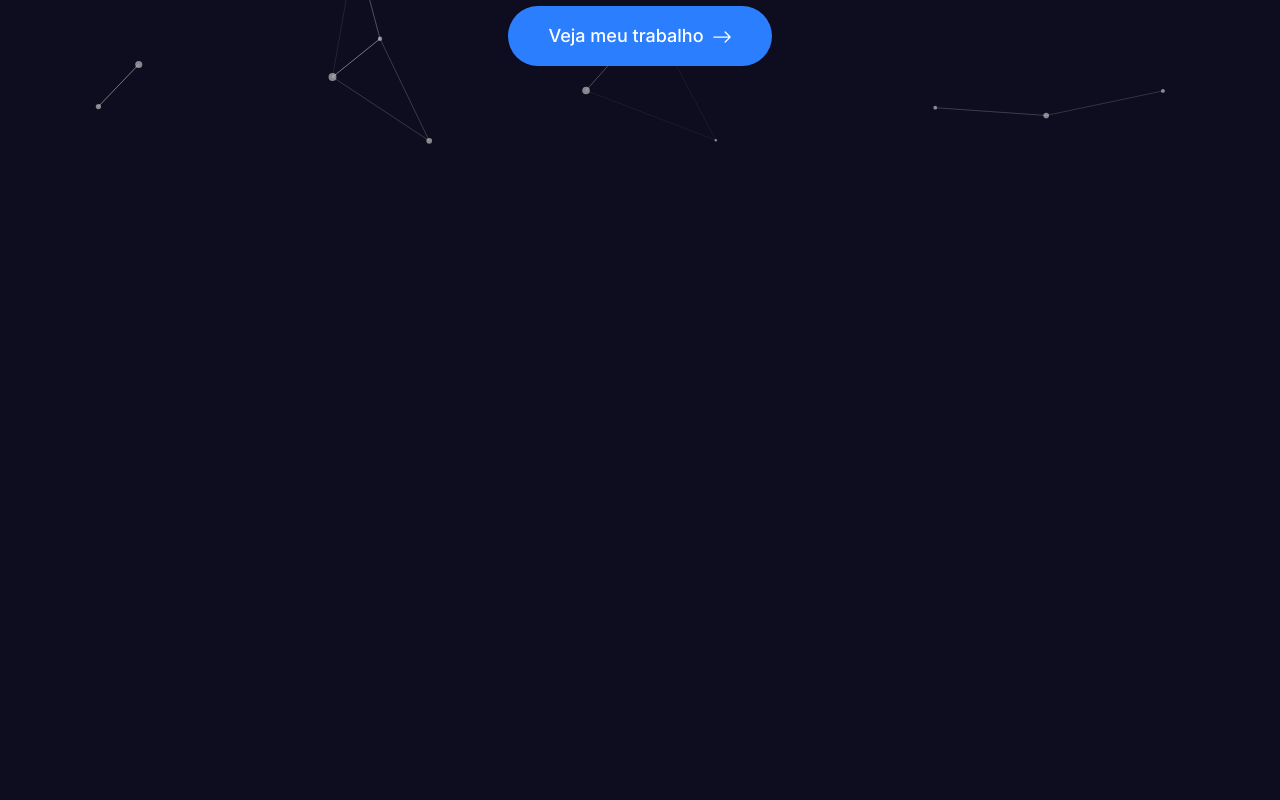
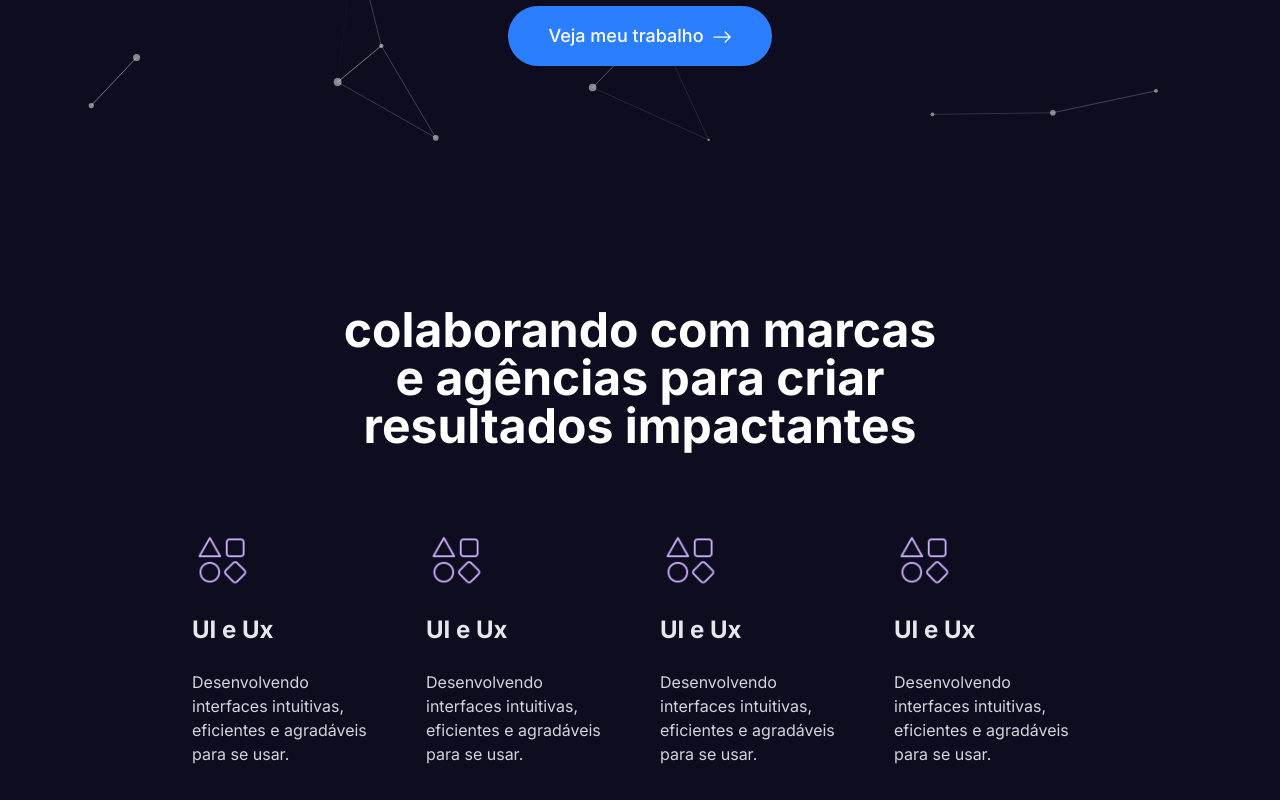
Before and after one commit to Cai0Sant0/PortfolioNext, a Next.js app: page / in a window 1280 px wide. Shown: the part 558-1358 px from the top of the page. Before the commit the page ends 800 px from the top, so only its background shows below. Built offline with nearby package versions, Linux system fonts and the light colour scheme.

Commit message:
inicio cards de serviço

```diff
--- a/components/Home/Home.tsx
+++ b/components/Home/Home.tsx
@@ -1,9 +1,11 @@
 import React from "react";
 import Hero from "./Hero/Hero";
+import Services from "./Services/Services";
 
 const Home = () =>{
     return <div className="overflow-hidden">
         <Hero/>
+        <Services/>
     </div>
 }
 
--- /dev/null
+++ b/components/Home/Services/ServiceCards.tsx
@@ -0,0 +1,22 @@
+import React from 'react'
+import Image from 'next/image'
+
+type Props = {
+    icon : string;
+    name: string;
+    description: string
+}
+
+const ServiceCards = ({icon, name, description}:Props) => {
+  return (
+    <div>
+        <Image src={icon} alt='img' width={60} height={60}/>
+        <h1 className="mt-6 text-xl md:text-2xl font-bold text-gray-200">
+            {name}
+        </h1>
+        <p className="mt-6 text-gray-300">{description}</p>
+    </div>
+  )
+}
+
+export default ServiceCards
--- /dev/null
+++ b/components/Home/Services/Services.tsx
@@ -0,0 +1,18 @@
+import React from 'react'
+import ServiceCards from './ServiceCards';
+
+const Services = () => {
+  return (
+    <div className=" pt-16 pb-16">
+        <h1 className="text-center text-2xl md:text-4xl xl:text-5xl font-bold text-white">colaborando com marcas <br /> e agências para criar <br />resultados impactantes</h1>
+        <div className="w-[90%] sm:w-[70%] mx-auto grid grid-cols-1 md:grid-cols-2 xl:grid-cols-4 gap-10 mt-20 items-center">
+            <ServiceCards icon = "/images/s1.png" name = "UI e Ux" description = "Desenvolvendo interfaces intuitivas, eficientes e agradáveis para se usar."/>
+             <ServiceCards icon = "/images/s1.png" name = "UI e Ux" description = "Desenvolvendo interfaces intuitivas, eficientes e agradáveis para se usar."/>
+              <ServiceCards icon = "/images/s1.png" name = "UI e Ux" description = "Desenvolvendo interfaces intuitivas, eficientes e agradáveis para se usar."/>
+               <ServiceCards icon = "/images/s1.png" name = "UI e Ux" description = "Desenvolvendo interfaces intuitivas, eficientes e agradáveis para se usar."/>
+        </div>
+    </div>
+  );
+}
+
+export default Services;
```
